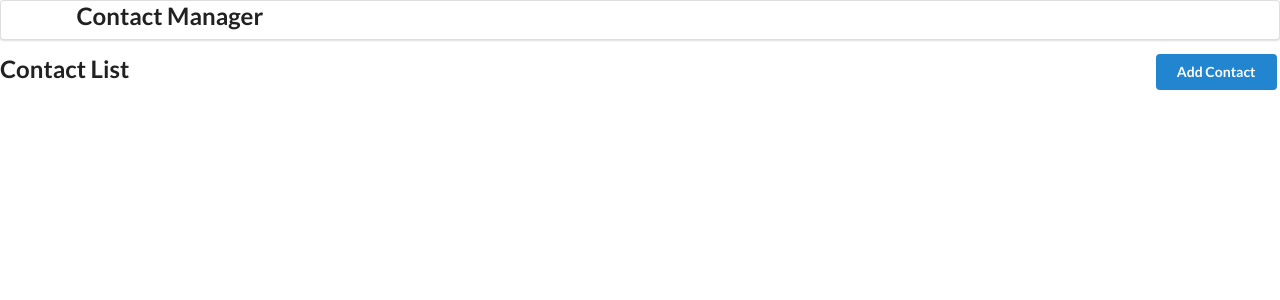
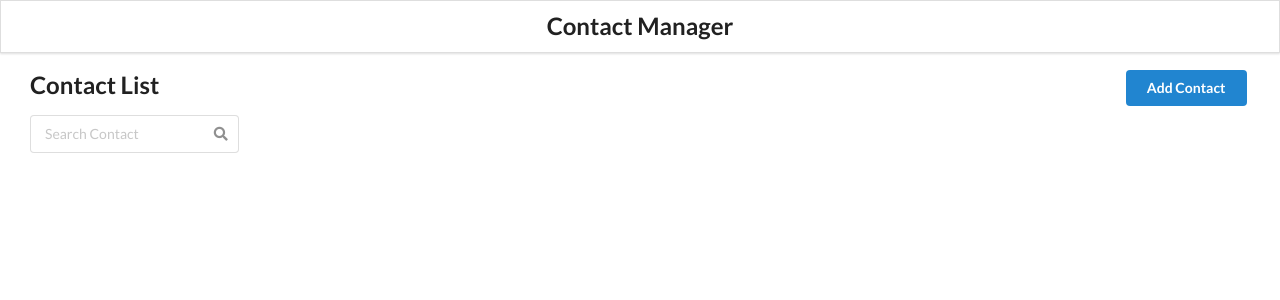
Before and after one commit to tanishnarang/Contact-app, a React (Create React App) app: page / in a window 1280 px wide. Shown: the top 300 px of the page. Built offline with nearby package versions, Linux system fonts and the light colour scheme.

Commit message:
changed styling of app

```diff
--- a/src/App.js
+++ b/src/App.js
@@ -31,7 +31,7 @@ export default function App() {
     localStorage.setItem(LOCAL_STORAGE_KEY, JSON.stringify(contacts));
   }, [contacts]);
   return (
-    <div>
+    <div style={{ marginTop: "70px" }}>
       <Router>
         <Header />
         <Routes>
--- a/src/component/AddContact.js
+++ b/src/component/AddContact.js
@@ -26,7 +26,7 @@ class AddContact extends React.Component {
 
   render() {
     return (
-      <div className="ui main">
+      <div className="ui main" style={{ margin: "30px 120px 30px 30px" }}>
         <h2>Add Contact</h2>
         <form className="ui form" onSubmit={this.add}>
           <div className="field">
@@ -48,8 +48,8 @@ class AddContact extends React.Component {
               value={this.state.email}
               onChange={(e) => this.setState({ email: e.target.value })}
             ></input>
-            <button className="ui button blue">Add</button>
           </div>
+          <button className="ui button blue">Add</button>
         </form>
       </div>
     );
--- a/src/component/ContactCard.js
+++ b/src/component/ContactCard.js
@@ -21,13 +21,15 @@ const ContactCard = ({ contact, clickHandler }) => {
           title: "Deleted!",
           text: "contact has been deleted.",
           icon: "success",
-          ButtonColor: "#2185D0",
         });
       }
     });
 
   return (
-    <div className="item flex items-center">
+    <div
+      className="item flex items-center"
+      style={{ margin: "0 20px", padding: "15px 0" }}
+    >
       <img className="ui avatar image" src={user} alt="user" />
       <div className="content flex-grow pl-2">
         <Link to={`/contact/${id}`} state={{ contact }}>
@@ -35,11 +37,17 @@ const ContactCard = ({ contact, clickHandler }) => {
           <div>{email}</div>
         </Link>
       </div>
-      <i
-        className="trash alternate outline icon ml-auto cursor-pointer"
-        style={{ color: "red", float: "right" }}
-        onClick={handleDelete}
-      ></i>
+      <div style={{ cursor: "pointer" }}>
+        <i
+          className="trash alternate outline icon ml-auto cursor-pointer"
+          style={{ color: "red", float: "right", marginRight: "30px" }}
+          onClick={handleDelete}
+        ></i>
+        <i
+          className="edit alternate outline icon ml-auto cursor-pointer"
+          style={{ color: "blue", float: "right", marginRight: "10px" }}
+        ></i>
+      </div>
     </div>
   );
 };
--- a/src/component/ContactList.js
+++ b/src/component/ContactList.js
@@ -15,7 +15,7 @@ const ContactList = ({ contacts, getContactId }) => {
     );
   });
   return (
-    <div>
+    <div style={{ margin: "0 30px" }}>
       <h2>
         Contact List
         <Link to={"/add"}>
@@ -24,6 +24,12 @@ const ContactList = ({ contacts, getContactId }) => {
           </button>
         </Link>
       </h2>
+      <div className="ui search">
+        <div className="ui icon input">
+          <input type="text" placeholder="Search Contact" className="propmt" />
+          <i className="icon search"></i>
+        </div>
+      </div>
       <div className="ui celled list">{renderedContactList}</div>
     </div>
   );
--- a/src/component/Header.js
+++ b/src/component/Header.js
@@ -1,7 +1,10 @@
 const Header = () => {
   return (
-    <div className="ui  menu">
-      <div className="ui container center">
+    <div className="ui fixed menu">
+      <div
+        className="ui container center"
+        style={{ display: "flex", justifyContent: "center", padding: "10px 0" }}
+      >
         <h2>Contact Manager</h2>
       </div>
     </div>
```
